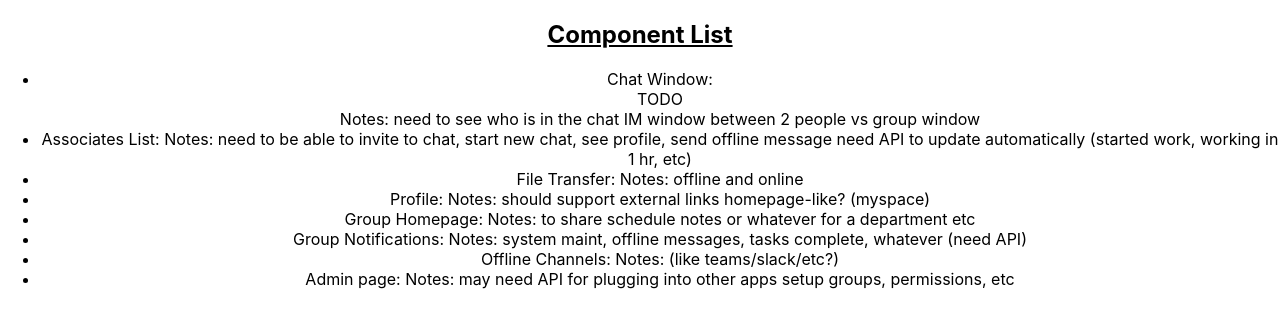
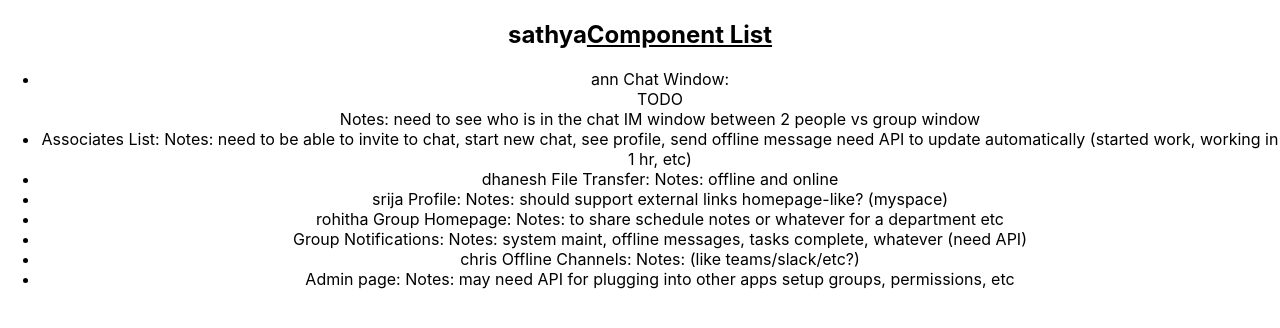
Before and after one commit to sreddyuf/social-media, a React (Create React App) app: page / in a window 1280 px wide. Shown: the top 328 px of the page. Built offline with nearby package versions, Linux system fonts and the light colour scheme.

Commit message:
add names to components

```diff
--- a/src/App.js
+++ b/src/App.js
@@ -5,9 +5,11 @@ import ChatWindow from './components/ChatWindow';
 function App() {
   return (
     <div className="App">
-      <h2><u>Component List</u></h2>
+      <h2> sathya
+        <u>Component List</u>
+      </h2>
       <ul>
-        <li>
+        <li> ann
           Chat Window: <ChatWindow someProp="Test"/>
           Notes: need to see who is in the chat
                  IM window between 2 people vs group window
@@ -17,16 +19,16 @@ function App() {
           Notes: need to be able to invite to chat, start new chat, see profile, send offline message
                  need API to update automatically (started work, working in 1 hr, etc)
         </li>
-        <li>
+        <li> dhanesh
           File Transfer:
           Notes: offline and online
         </li>
-        <li>
+        <li> srija
           Profile:
           Notes: should support external links
                  homepage-like? (myspace)
         </li>
-        <li>
+        <li> rohitha
           Group Homepage:
           Notes: to share schedule notes or whatever for a department etc
         </li>
@@ -34,7 +36,7 @@ function App() {
           Group Notifications:
           Notes: system maint, offline messages, tasks complete, whatever (need API)
         </li>
-        <li>
+        <li> chris
           Offline Channels:
           Notes: (like teams/slack/etc?)
         </li>
```
